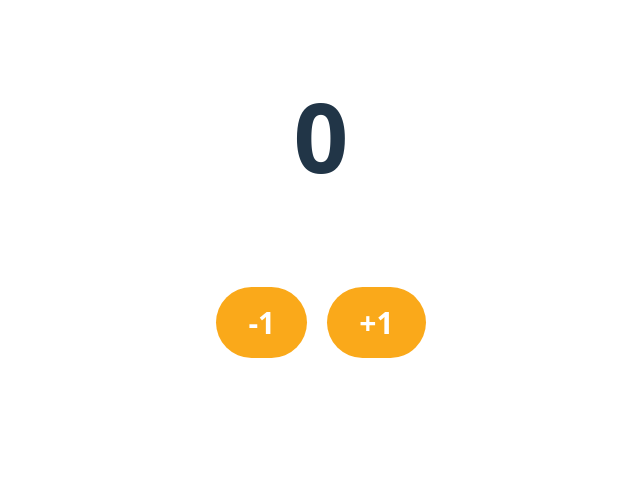
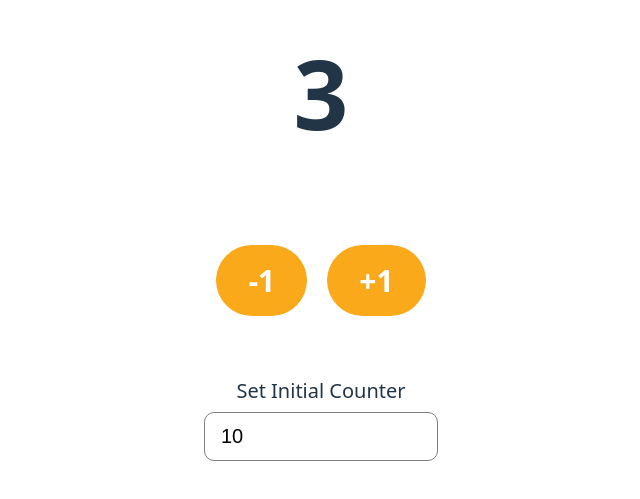
Before and after one commit to somphonee/my-react-hooks, a React (Vite) app: page / in a window 1280 px wide. Shown: the part 231-730 px from the top of the page, without its empty margins (351-991 px from the left). Built offline with nearby package versions, Linux system fonts and the light colour scheme.

Commit message:
Add initial counter functionality with decrement and input controls

```diff
--- a/src/CounterPage.jsx
+++ b/src/CounterPage.jsx
@@ -1,9 +1,23 @@
-import { useState } from "react";
-import { Wrapper, CounterText, Button } from "./Components";
+import { useState, useEffect } from "react";
+import { Wrapper, CounterText, Button, Label, Input } from "./Components";
 
 
 export const CounterPage = () => {
-    const [counter, setCounter] = useState(0);
+    const [innitailCounter, setInnitailCounter] = useState(10);
+    const [counter, setCounter] = useState(innitailCounter);
+
+
+
+    useEffect(() => {
+        setCounter(innitailCounter);
+        const interval = setInterval(() => {
+            setCounter((prevCounter) => prevCounter > 0 ? prevCounter - 1 : prevCounter
+        );
+        }, 1000);
+
+         return () => clearInterval(interval);
+    }
+    , [innitailCounter]);
     return (
         <Wrapper>
             <CounterText>{counter}</CounterText>
@@ -11,6 +25,15 @@ export const CounterPage = () => {
                 <Button onClick={() => setCounter((prevCounter) => prevCounter - 1)}>-1</Button>
                 <Button onClick={() => setCounter((prevCounter) => prevCounter + 1)}>+1</Button>
             </div>
+            <Label>Set Initial Counter</Label>
+            <Input
+                type="number"
+                value={innitailCounter}
+                onChange={(e) => {
+                    setInnitailCounter(e.target.value);
+                    setCounter(e.target.value);
+                }}
+            />
         </Wrapper>
     );
 };
```
